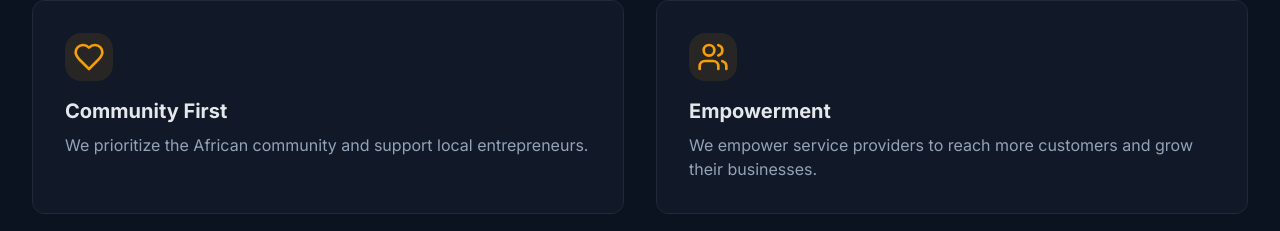
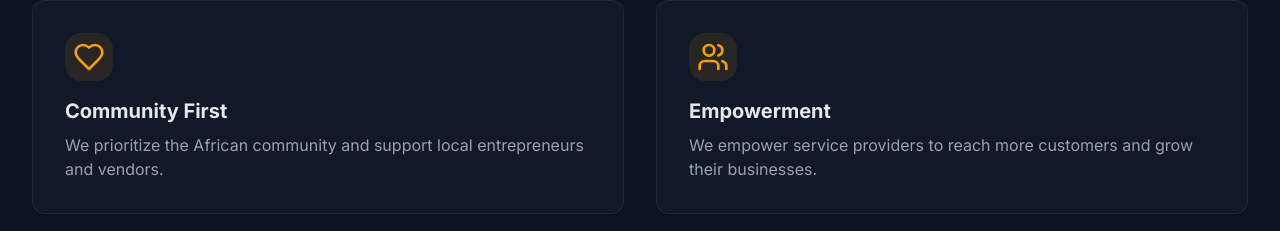
Before and after one commit to Lordrich-hub/Allyn, a Next.js app in the folder apps/web/: page /about in a window 1280 px wide. Shown: the part 768-999 px from the top of the page. Built offline with nearby package versions, Linux system fonts and the light colour scheme.

Commit message:
Trigger Vercel redeploy for about page

```diff
--- a/apps/web/app/about/page.tsx
+++ b/apps/web/app/about/page.tsx
@@ -10,7 +10,7 @@ export default function AboutPage() {
     {
       icon: <Heart className="w-8 h-8" />,
       title: 'Community First',
-      description: 'We prioritize the African community and support local entrepreneurs.',
+      description: 'We prioritize the African community and support local entrepreneurs and vendors.',
     },
     {
       icon: <Users className="w-8 h-8" />,
```
